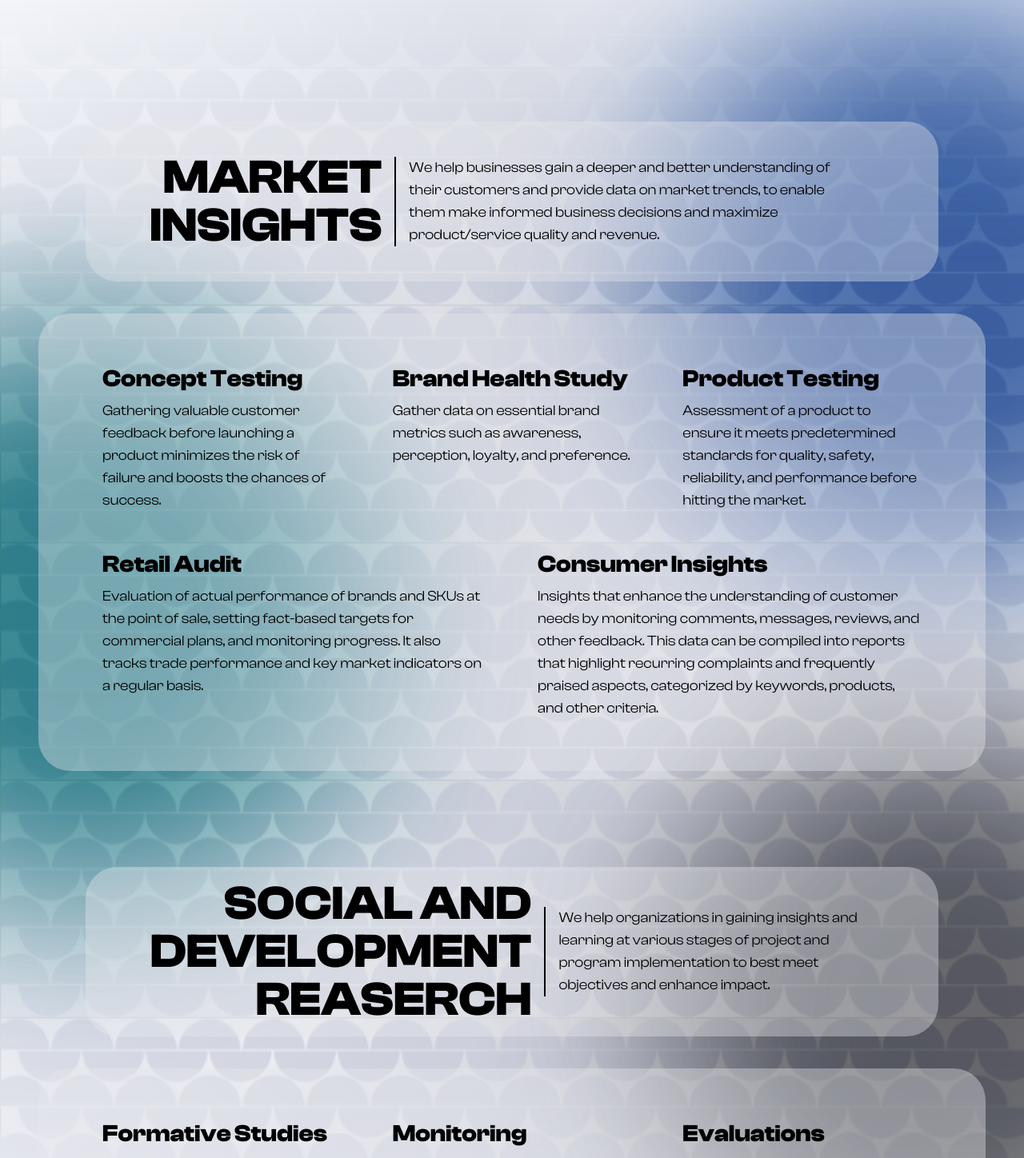
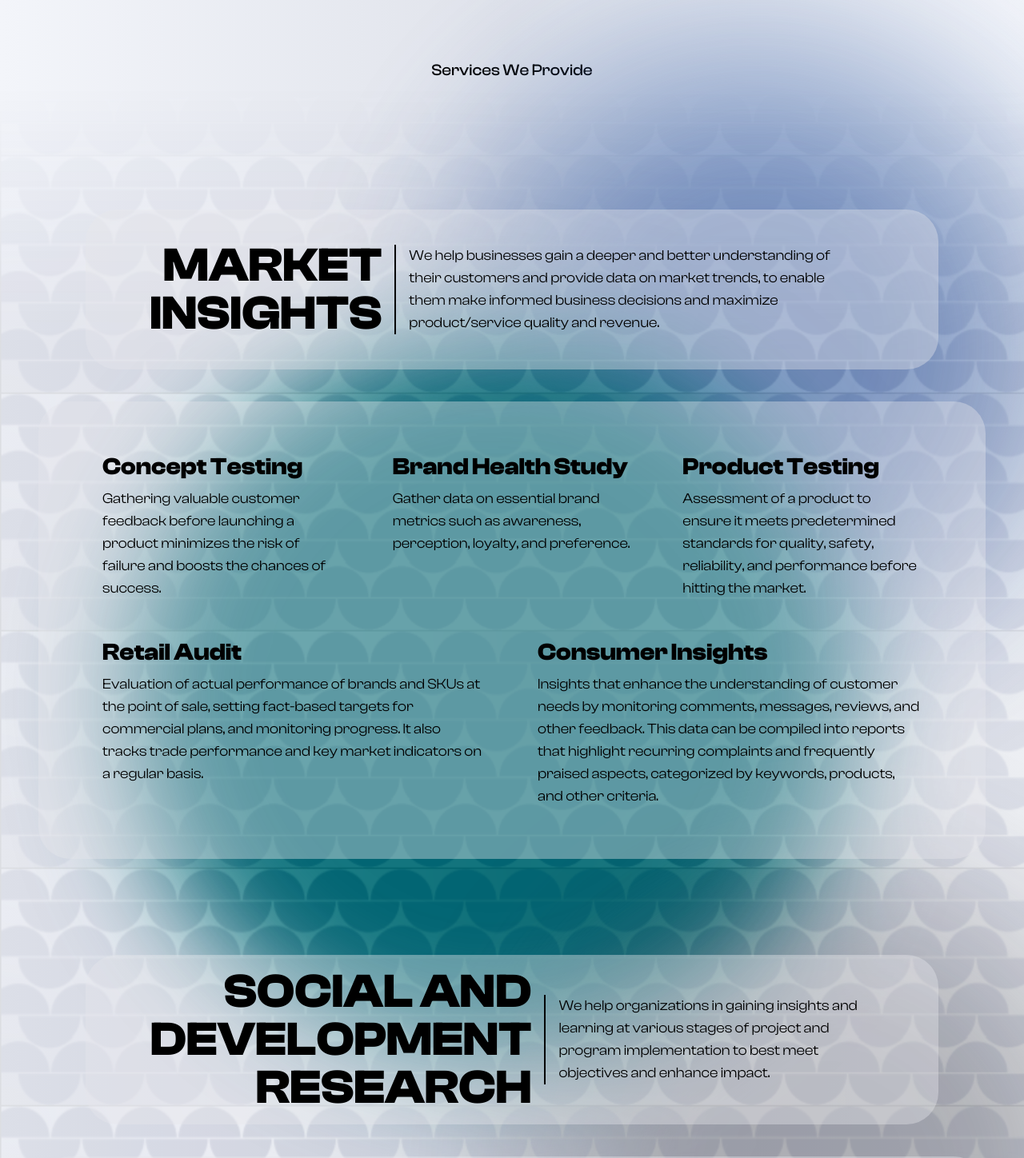
Before and after one commit to YOWDAHE/hemisphere, a React (Vite) app: page / in a window 1280 px wide. Shown: the part 1330-2778 px from the top of the page at 80% size. Built offline with nearby package versions, Linux system fonts and the light colour scheme.

Commit message:
animation added to the services page

```diff
--- a/package.json
+++ b/package.json
@@ -15,6 +15,7 @@
     "@tailwindcss/vite": "^4.0.6",
     "antd": "^5.24.0",
     "embla-carousel-react": "^8.5.2",
+    "framer-motion": "^12.5.0",
     "react": "^19.0.0",
     "react-dom": "^19.0.0",
     "react-slick": "^0.30.3",
--- a/src/components/AboutUs.jsx
+++ b/src/components/AboutUs.jsx
@@ -11,14 +11,14 @@ function AboutUs() {
             ></div> */}
 
             {/* Text Content */}
-            {/* <p className=" text-xl font-mediumcd .. z-10 text-center">
+            <p className=" text-2xl mb-10 z-10 text-center">
                 About Us
-            </p> */}
-            <p className=" font-light z-10 text-center text-lg">
+            </p>
+            <p className=" font-light z-10 text-center text-xl">
                 Hemisphere Bridge Group is a research firm established in November 2014 in Addis Ababa, Ethiopia. The firm comprises a dedicated team of experts committed to providing high-quality and meaningful insights to businesses and organizations, enabling them maximize the impact of each decision they make. Our mission is to serve as a key facilitator in linking individuals, information, and resources, acting as a bridge to deliver valuable insights that promote ethical resource utilization and distribution, thereby enhancing societal value. Upholding core values of integrity and quality, the firm endeavors to offer exceptional services with the goal of fostering a better world.
                 <br />
                 <br />
-                <span className="text-lg font-medium">
+                <span className="text-xl font-medium">
                     Our hallmark in all research services we offer is a commitment to integrity and quality.
                 </span>
             </p>
--- a/src/components/Header.jsx
+++ b/src/components/Header.jsx
@@ -3,8 +3,8 @@ import logo from '/assets/images/Hemisphere Logo Variations-03.png'
 function Header() {
     return (
         <div className='flex items-center justify-between px-20'>
-            <img src={logo} alt="logo" width={100} />
-            <div className='flex gap-8 text-sm'>
+            <img src={logo} alt="logo" width={110} />
+            <div className='flex gap-8'>
                 <a href="#">Services</a>
                 <a href="#">About</a>
                 <a href="#">Blogs</a>
--- a/src/components/Hero.jsx
+++ b/src/components/Hero.jsx
@@ -68,7 +68,7 @@ function Hero() {
             {/* <p className="text-white text-[25px] font-light z-10 text-center">
                 Hemisphere Bridge Group
             </p> */}
-            <p className="text-white font-light z-10 text-center w-[60%] mt-4 text-lg">
+            <p className="text-white font-light z-10 text-center w-[60%] mt-4 text-xl">
                 We are committed to providing high-quality and meaningful insights to businesses and organizations, enabling them optimize every decision they undertake.
             </p>
         </div>
--- a/src/components/Services.jsx
+++ b/src/components/Services.jsx
@@ -1,45 +1,193 @@
 import ServiceList from "./ServiceList"
+import { motion, useInView } from "framer-motion"
+import { useRef } from "react"
 
 
 function Services() {
+    const marketRef = useRef(null)
+    const researchRef = useRef(null)
+    const servicesRef = useRef(null)
+    const researchServicesRef = useRef(null)
+    const isMarketInView = useInView(marketRef, { once: true, margin: "-100px" })
+    const isResearchInView = useInView(researchRef, { once: true, margin: "-100px" })
+    const isServicesInView = useInView(servicesRef, { once: true, margin: "-100px" })
+    const isResearchServicesInView = useInView(researchServicesRef, { once: true, margin: "-100px" })
+
+    const containerVariants = {
+        hidden: { opacity: 0 },
+        visible: {
+            opacity: 1,
+            transition: {
+                staggerChildren: 0.2
+            }
+        }
+    }
+
+    const itemVariants = {
+        hidden: { y: 50, opacity: 0 },
+        visible: {
+            y: 0,
+            opacity: 1,
+            transition: {
+                duration: 0.5,
+                ease: "easeOut"
+            }
+        }
+    }
+
     return (
         <div className="mt-20 relative">
-            <div className="absolute -top-[100px] -right-[400px] w-[1000px] h-[1000px] bg-[radial-gradient(circle_closest-side,#2b56a0_40%,_transparent_100%)] opacity-90 rounded-full blur-3xl"></div>
-            <div className="absolute top-[300px] -left-[400px] w-[1000px] h-[1000px] bg-[radial-gradient(circle_closest-side,#006d77_40%,_transparent_100%)] opacity-80 rounded-full blur-3xl"></div>
-            <div className="absolute -bottom-[100px] -right-[400px] w-[1000px] h-[1000px] bg-[radial-gradient(circle_closest-side,#37383d_40%,_transparent_100%)] opacity-80 rounded-full blur-3xl"></div>
+            <motion.div
+                className="absolute -top-[100px] -right-[400px] w-[1000px] h-[1000px] bg-[radial-gradient(circle_closest-side,#2b56a0_40%,_transparent_100%)] opacity-90 rounded-full blur-3xl"
+                initial={{
+                    y: 0,
+                    x: 0,
+                    opacity: 1
+                }}
+                animate={{
+                    y: [0, -100, 0],
+                    x: [0, 0, -300, 0],
+                    opacity: [0.9, 1, 0.5, 0.9]
+                }}
+                transition={{
+                    duration: 8,
+                    repeat: Infinity,
+                    ease: "easeInOut"
+                }}
+            ></motion.div>
+            <motion.div
+                className="absolute top-[300px] -left-[400px] w-[1000px] h-[1000px] bg-[radial-gradient(circle_closest-side,#006d77_80%,_transparent_100%)] opacity-100 rounded-full blur-3xl"
+                initial={{
+                    x: 0,
+                    size: 0,
+                }}
+                animate={{
+                    x: [0, 200, 700, 300, 0],
+                    size: [0, 10, 3, 0],
+                }}
+                transition={{
+                    duration: 10,
+                    repeat: Infinity,
+                    ease: "easeInOut"
+                }}
+            ></motion.div>
+            <motion.div
+                className="absolute -bottom-[100px] -right-[400px] w-[1000px] h-[1000px] bg-[radial-gradient(circle_closest-side,#37383d_40%,_transparent_100%)] opacity-80 rounded-full blur-3xl"
+                initial={{
+                    y: 0,
+                    x: 0,
+                    opacity: 1
+                }}
+                animate={{
+                    y: [0, -100, 0, 0, 100, 0],
+                    x: [0, 0, -300, 0, -150, 0],
+                    opacity: [0.9, 1, 0.2, 0.9]
+                }}
+                transition={{
+                    duration: 8,
+                    repeat: Infinity,
+                    ease: "easeInOut"
+                }}
+            ></motion.div>
 
             <div className="text-xl font-medium text-center">Services We Provide</div>
             <div className="relative px-12">
                 <div className="absolute inset-0 bg-[url('/assets/images/hemmiPattern3.png')] bg-contain bg-center opacity-10 [mask-image:linear-gradient(to_bottom,transparent,black_20%,black_80%,transparent)]"></div>
                 <div className="flex flex-col items-center gap-10 pt-40 relative">
-                    <div className="flex gap-4 w-[90%] px-20 py-10 rounded-[40px] relative items-center justify-center bg-gray-200/40">
-                        <p className="font-black text-6xl text-end">MARKET INSIGHTS</p>
-                        <p className="border-black border-l-2 px-4 text-lg">We help businesses gain a deeper and better understanding of their customers and provide data on market trends, to enable them make informed business decisions and maximize product/service quality and revenue.</p>
-                    </div>
-                    <div className="flex flex-col gap-8 px-20 py-16 rounded-[40px] relative items-center justify-center bg-gray-200/40">
-                        <div className="grid grid-cols-3 gap-16 mb-4">
+                    <motion.div
+                        ref={marketRef}
+                        className="flex gap-4 w-[90%] px-20 py-10 rounded-[40px] relative items-center justify-center bg-gray-200/40 overflow-hidden"
+                        initial={{ opacity: 0 }}
+                        animate={isMarketInView ? { opacity: 1 } : { opacity: 0 }}
+                        transition={{ duration: 0.5 }}
+                    >
+                        <motion.p
+                            className="font-black text-6xl text-end"
+                            initial={{ y: 100, opacity: 0 }}
+                            animate={isMarketInView ? { y: 0, opacity: 1 } : { y: 100, opacity: 0 }}
+                            transition={{ duration: 0.7, delay: 0.2 }}
+                        >MARKET INSIGHTS</motion.p>
+                        <motion.p
+                            className="border-black border-l-2 px-4 text-lg"
+                            initial={{ y: 100, opacity: 0 }}
+                            animate={isMarketInView ? { y: 0, opacity: 1 } : { y: 100, opacity: 0 }}
+                            transition={{ duration: 0.7, delay: 0.4 }}
+                        >We help businesses gain a deeper and better understanding of their customers and provide data on market trends, to enable them make informed business decisions and maximize product/service quality and revenue.</motion.p>
+                    </motion.div>
+                    <motion.div
+                        ref={servicesRef}
+                        className="flex flex-col gap-8 px-20 py-16 rounded-[40px] relative items-center justify-center bg-gray-200/40"
+                        variants={containerVariants}
+                        initial="hidden"
+                        animate={isServicesInView ? "visible" : "hidden"}
+                    >
+                        <motion.div
+                            className="grid grid-cols-3 gap-16 mb-4"
+                            variants={containerVariants}
+                        >
+                            <motion.div variants={itemVariants}>
                                 <ServiceList title="Concept Testing" description="Gathering valuable customer feedback before launching a product minimizes the risk of failure and boosts the chances of success." />
+                            </motion.div>
+                            <motion.div variants={itemVariants}>
                                 <ServiceList title="Brand Health Study" description="Gather data on essential brand metrics such as awareness, perception, loyalty, and preference." />
+                            </motion.div>
+                            <motion.div variants={itemVariants}>
                                 <ServiceList title="Product Testing" description="Assessment of a product to ensure it meets predetermined standards for quality, safety, reliability, and performance before hitting the market." />
-                        </div>
-                        <div className="grid grid-cols-2 gap-16 justify-center">
+                            </motion.div>
+                        </motion.div>
+                        <motion.div
+                            className="grid grid-cols-2 gap-16 justify-center"
+                            variants={containerVariants}
+                        >
+                            <motion.div variants={itemVariants}>
                                 <ServiceList title="Retail Audit" description="Evaluation of actual performance of brands and SKUs at the point of sale, setting fact-based targets for commercial plans, and monitoring progress. It also tracks trade performance and key market indicators on a regular basis." />
+                            </motion.div>
+                            <motion.div variants={itemVariants}>
                                 <ServiceList title="Consumer Insights" description="Insights that enhance the understanding of customer needs by monitoring comments, messages, reviews, and other feedback. This data can be compiled into reports that highlight recurring complaints and frequently praised aspects, categorized by keywords, products, and other criteria." />
-                        </div>
-                    </div>
+                            </motion.div>
+                        </motion.div>
+                    </motion.div>
 
-
-                    <div className="flex gap-4 w-[90%] px-20 py-4 rounded-[40px] relative items-center justify-center bg-gray-200/40 mt-20">
-                        <p className="font-black text-6xl text-end">SOCIAL AND DEVELOPMENT REASERCH</p>
-                        <p className="border-black border-l-2 px-4 text-lg">We help organizations in gaining insights and learning at various stages of project and program implementation to best meet objectives and enhance impact.</p>
-                    </div>
-                    <div className="flex flex-col gap-8 px-20 py-16 rounded-[40px] relative items-center justify-center bg-gray-200/40">
-                        <div className="grid grid-cols-3 gap-16 mb-4">
+                    <motion.div
+                        ref={researchRef}
+                        className="flex gap-4 w-[90%] px-20 py-4 rounded-[40px] relative items-center justify-center bg-gray-200/40 mt-20 overflow-hidden">
+                        <motion.p
+                            initial={{ y: 100, opacity: 0 }}
+                            animate={isResearchInView ? { y: 0, opacity: 1 } : { y: 100, opacity: 0 }}
+                            transition={{ duration: 0.7, delay: 0.2 }}
+                            className="font-black text-6xl text-end">
+                            SOCIAL AND DEVELOPMENT RESEARCH
+                        </motion.p>
+                        <motion.p
+                            initial={{ y: 100, opacity: 0 }}
+                            animate={isResearchInView ? { y: 0, opacity: 1 } : { y: 100, opacity: 0 }}
+                            transition={{ duration: 0.7, delay: 0.4 }}
+                            className="border-black border-l-2 px-4 text-lg">
+                            We help organizations in gaining insights and learning at various stages of project and program implementation to best meet objectives and enhance impact.
+                        </motion.p>
+                    </motion.div>
+                    <motion.div
+                        ref={researchServicesRef}
+                        className="flex flex-col gap-8 px-20 py-16 rounded-[40px] relative items-center justify-center bg-gray-200/40"
+                        variants={containerVariants}
+                        initial="hidden"
+                        animate={isResearchServicesInView ? "visible" : "hidden"}
+                    >
+                        <motion.div
+                            className="grid grid-cols-3 gap-16 mb-4"
+                            variants={containerVariants}
+                        >
+                            <motion.div variants={itemVariants}>
                                 <ServiceList title="Formative Studies" description="An insight that occurs prior to designing or implementing a project or program, or during its implementation, to help shape or adjust the project or program." />
+                            </motion.div>
+                            <motion.div variants={itemVariants}>
                                 <ServiceList title="Monitoring" description="A collection of regular data that measures progress toward achieving the objectives of a project or program." />
+                            </motion.div>
+                            <motion.div variants={itemVariants}>
                                 <ServiceList title="Evaluations" description="Systematic collection and analysis of data on program activities and outcomes, specifically measuring impact and learning through baseline and end line studies." />
-                        </div>
-                    </div>
+                            </motion.div>
+                        </motion.div>
+                    </motion.div>
 
                 </div>
             </div>
```
Also changed, not shown: 1 other file (tests, documents, lock files or other folders). Lines whose indentation alone changed are shown as unchanged.
